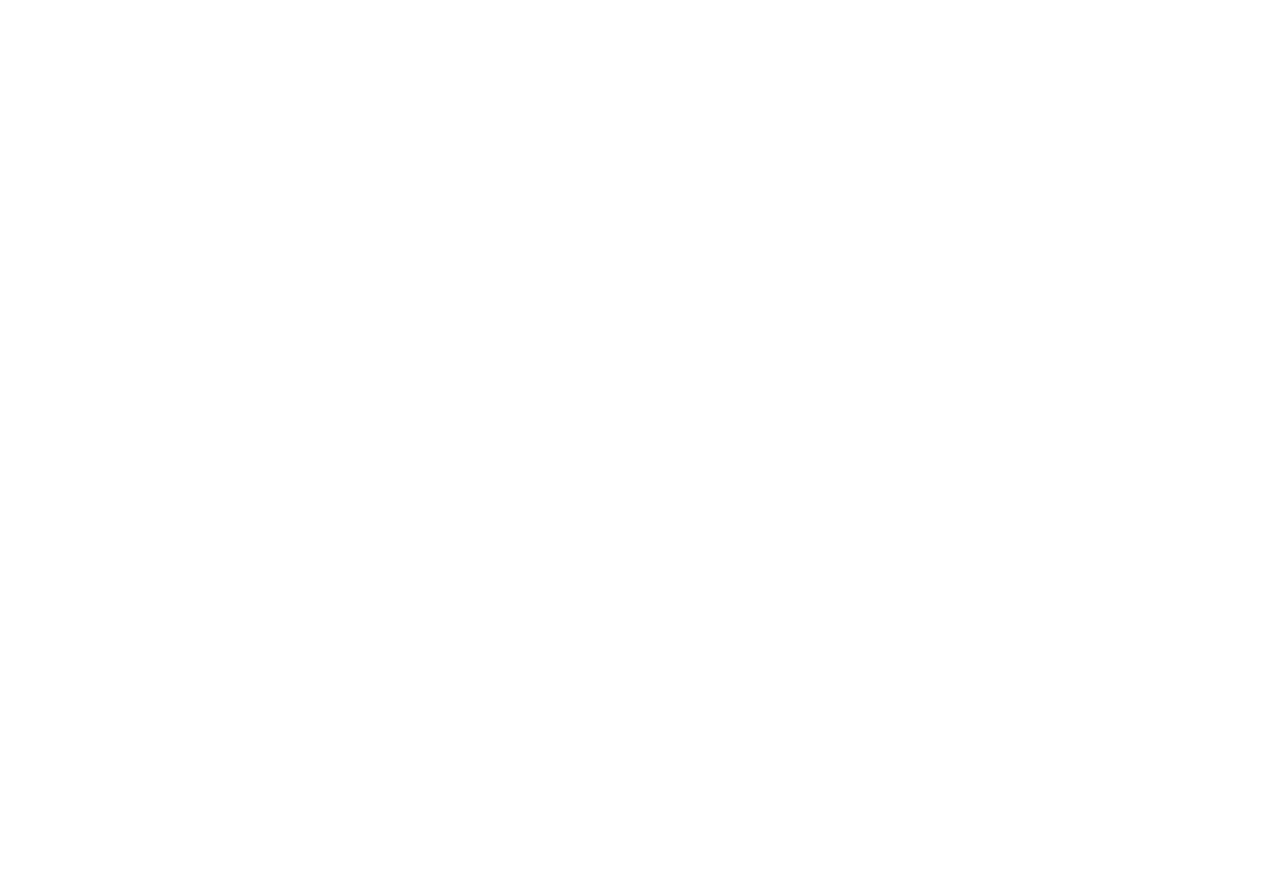
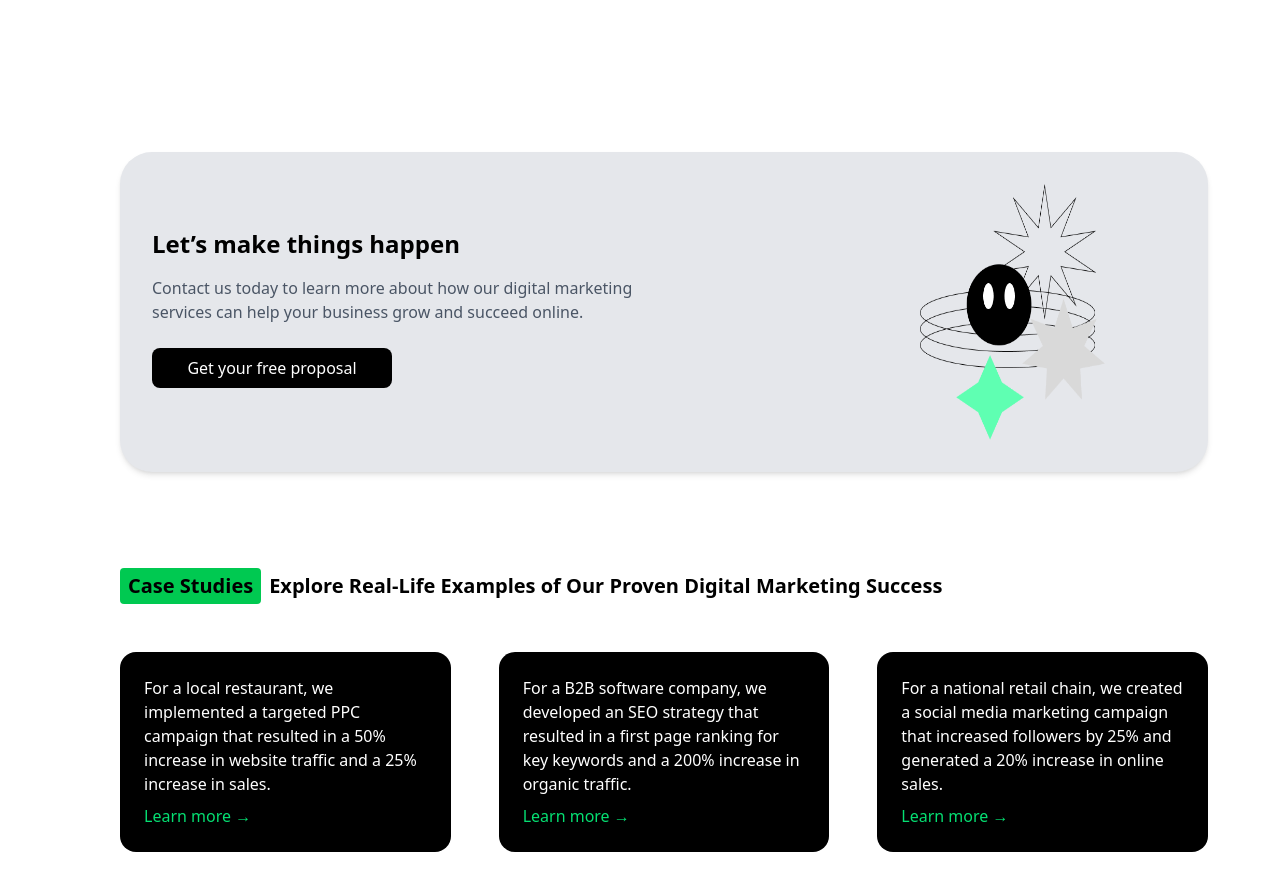
Before and after one commit to Itz-snj/React-Beginner, a React (Vite) app: page / in a window 1280 px wide. Shown: the part 2040-2930 px from the top of the page. Before the commit the page ends 2168 px from the top, so only its background shows below. Built offline with nearby package versions, Linux system fonts and the light colour scheme.

Commit message:
Solved #10

```diff
--- a/src/App.jsx
+++ b/src/App.jsx
@@ -2,12 +2,14 @@
 import Navbar from "./components/navbar";
 import Hero from "./components/home";
 import Services from "./components/services";
+import CaseStudiesPage from "./components/case";
 function App() {
   return (
     <div>
       <Navbar />
       <Hero />
       <Services/>
+      <CaseStudiesPage/>
     </div>
   );
 }
--- /dev/null
+++ b/src/components/case.jsx
@@ -0,0 +1,53 @@
+import Case from '../assests/news.png'
+
+export default function CaseStudiesPage() {
+  return (
+    <div className=" min-h-screen p-6">
+      {/* Hero Section */}
+      <div className="bg-gray-200  p-8 flex flex-row justify-between rounded-4xl shadow-md ml-24 mr-12 items-center text-center">
+        <div className='flex flex-col '>
+          <h2 className="text-2xl font-semibold text-start mb-2">Let’s make things happen</h2>
+          <p className="text-gray-600 mt-2 max-w-lg  text-start mb-2">
+            Contact us today to learn more about how our digital marketing services can help your business grow and succeed online.
+          </p>
+          <button className="mt-4 mb-2 bg-black w-60  text-white px-6 py-2 rounded-lg">Get your free proposal</button>
+        </div>
+        <div>
+          <img src={Case} alt="Case" className="w-64 h-64" />
+        </div>
+      </div>
+
+      {/* Case Studies Section */}
+      <div className="mt-24 mr-12 ml-24">
+        <h3 className="text-xl font-bold flex items-center">
+          <span className="bg-green-500 text-black px-2 py-1 rounded mr-2">Case Studies</span>
+          <span className="text-black"> Explore Real-Life Examples of Our Proven Digital Marketing Success</span>
+        </h3>
+
+        <div className="mt-12 grid md:grid-cols-3 gap-12 ">
+          {caseStudies.map((study, index) => (
+            <div key={index} className="bg-black text-white p-6 rounded-2xl transition-transform hover:scale-105 duration-300 ease-in">
+              <p>{study.description}</p>
+              <a href="#" className="text-green-400 mt-2 inline-block">Learn more →</a>
+            </div>
+          ))}
+        </div>
+      </div>
+    </div>
+  );
+}
+
+const caseStudies = [
+  {
+    description:
+      "For a local restaurant, we implemented a targeted PPC campaign that resulted in a 50% increase in website traffic and a 25% increase in sales."
+  },
+  {
+    description:
+      "For a B2B software company, we developed an SEO strategy that resulted in a first page ranking for key keywords and a 200% increase in organic traffic."
+  },
+  {
+    description:
+      "For a national retail chain, we created a social media marketing campaign that increased followers by 25% and generated a 20% increase in online sales."
+  }
+];
```
Also changed, not shown: src/assests/news.png (renamed from src/assests/Frame 20.png).
